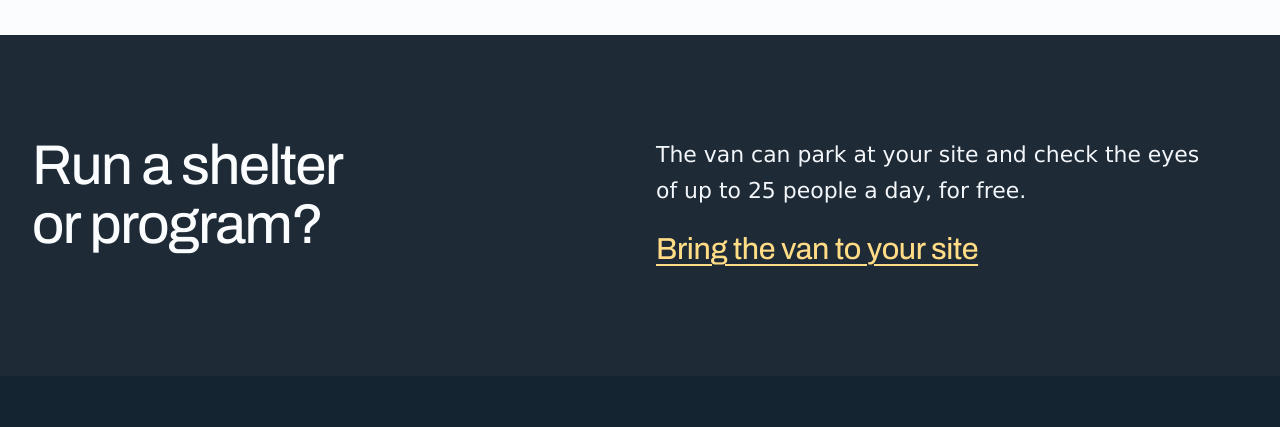
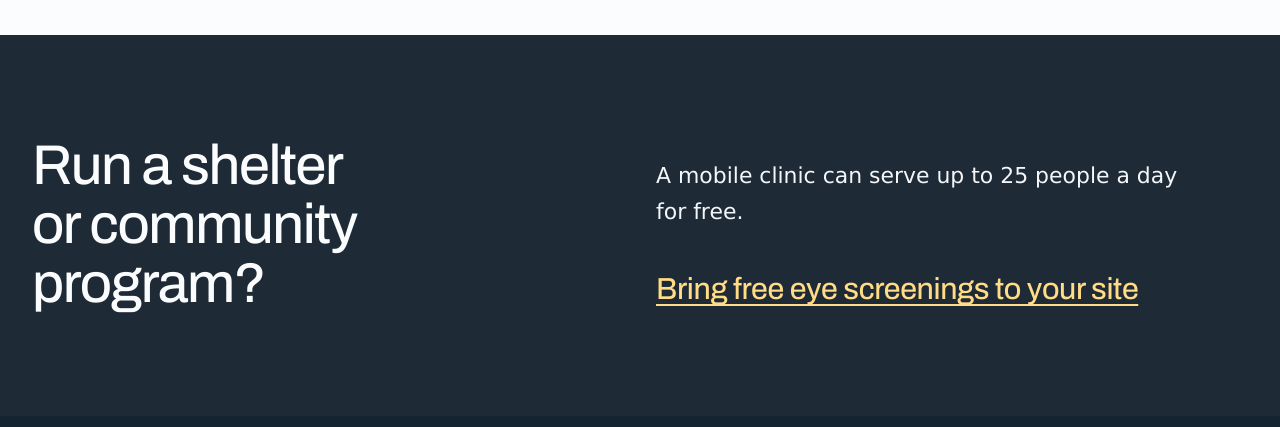
Before and after one commit to sharedvision2026/Shared-Vision, a plain HTML site: page index.html in a window 1280 px wide. Shown: the part 3300-3727 px from the top of the page. Drawn offline with Linux system fonts and the light colour scheme; a web font is replaced by a local one.

Commit message:
Update shelter program section text and links

```diff
--- a/index.html
+++ b/index.html
@@ -238,9 +238,9 @@
   <!-- 6. For shelters and programs: one short band -->
   <section class="on-slate orgs-band" aria-labelledby="orgs-title">
     <div class="wrap orgs-band-inner">
-      <h2 id="orgs-title" class="display t-l">Run a shelter or program?</h2>
-      <p class="lead">The van can park at your site and check the eyes of up to 25 people a day, for free.</p>
-      <a class="big-link" href="organizations.html">Bring the van to your site</a>
+      <h2 id="orgs-title" class="display t-l">Run a shelter or community program?</h2>
+      <p class="lead">A mobile clinic can serve up to 25 people a day for free.</p>
+      <a class="big-link" href="organizations.html">Bring free eye screenings to your site</a>
     </div>
   </section>
 </main>
```
